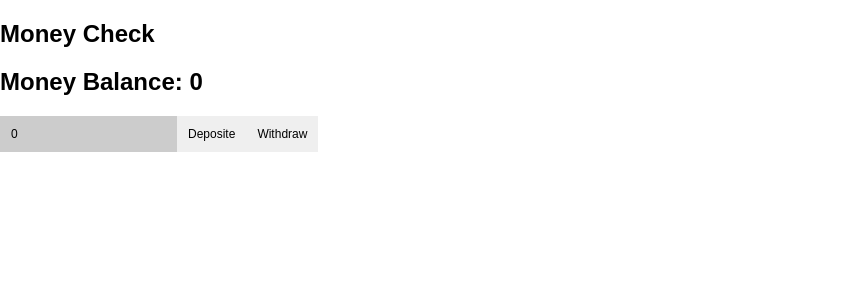
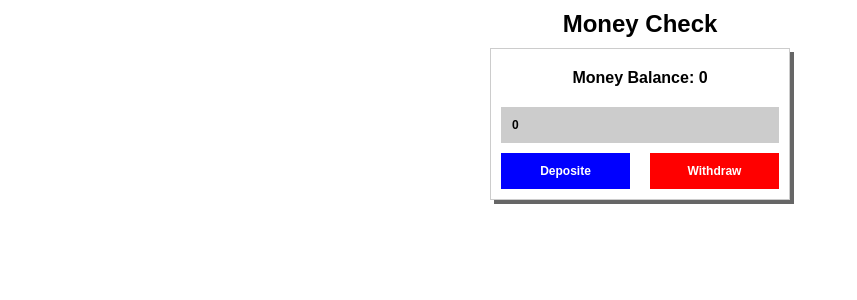
Before and after one commit to maysam-82/bitcoin-wallet-check, a React (Create React App) app: page / in a window 1280 px wide. Shown: the top 300 px of the page, without its empty margins (0-857 px from the left). Built offline with nearby package versions, Linux system fonts and the light colour scheme.

Commit message:
change style

```diff
--- a/src/Components/Wallet/Wallet.js
+++ b/src/Components/Wallet/Wallet.js
@@ -1,6 +1,7 @@
 import React, { Component } from 'react';
 import { connect } from 'react-redux';
 import { setDeposite, setWithdraw } from '../../actions/balance/balance';
+import './wallet.scss';
 
 export class Wallet extends Component {
 	constructor(props) {
@@ -18,27 +19,33 @@ export class Wallet extends Component {
 		const { balance, withdraw, deposite } = this.props;
 		const { moneyAmount } = this.state;
 		return (
-			<div>
+			<div className="wallet-container">
 				<h2 className="balance">Money Balance: {balance}</h2>
+				<div className="input-container">
 					<input className="input-money" onChange={this.onMoneyChanged} value={moneyAmount} />
+				</div>
+				<div className="button-container">
 					<button className="btn-deposite" onClick={() => deposite(moneyAmount)}>
 						Deposite
 					</button>
+				</div>
+				<div className="button-container">
 					<button className="btn-withdraw" onClick={() => withdraw(moneyAmount)}>
 						Withdraw
 					</button>
+				</div>
 			</div>
 		);
 	}
 }
 
-const mapStateToProps = state => {
+const mapStateToProps = (state) => {
 	return { balance: state.balance.balanceValue };
 };
-const mapDispatchToProps = dispatch => {
+const mapDispatchToProps = (dispatch) => {
 	return {
-		deposite: deposite => dispatch(setDeposite(deposite)),
-		withdraw: withdrawal => dispatch(setWithdraw(withdrawal)),
+		deposite: (deposite) => dispatch(setDeposite(deposite)),
+		withdraw: (withdrawal) => dispatch(setWithdraw(withdrawal)),
 	};
 };
 
--- /dev/null
+++ b/src/Components/Wallet/wallet.scss
@@ -0,0 +1,41 @@
+.wallet-container {
+	max-width: 18.75rem;
+	width: 100%;
+	margin: 0.625rem auto;
+	padding: 0.625rem;
+	border: 0.0625rem solid #ccc;
+	display: flex;
+	flex-wrap: wrap;
+	box-shadow: 0.25rem 0.25rem rgba($color: #000000, $alpha: 0.6);
+	.balance {
+		width: 100%;
+		text-align: center;
+		font-size: 1rem;
+	}
+	.input-container {
+		width: 100%;
+		margin: 0.625rem auto;
+		.input-money {
+			width: 100%;
+			font-weight: bold;
+		}
+	}
+	.button-container {
+		width: calc(50% - 0.625rem);
+		margin-right: 1.25rem;
+		button {
+			background-color: blue !important;
+		}
+		&:last-child {
+			margin-right: 0;
+			button {
+				background-color: red !important;
+			}
+		}
+		button {
+			width: 100%;
+			color: #fff;
+			font-weight: bold;
+		}
+	}
+}
--- a/src/index.scss
+++ b/src/index.scss
@@ -2,11 +2,19 @@ html {
 	font-size: 16px;
 	font-family: Arial, Helvetica, sans-serif;
 }
-
+* {
+	box-sizing: border-box;
+}
 body {
-	box-sizing: border-box;
 	padding: 0;
 	margin: 0;
+}
+
+h2 {
+	width: 100%;
+	text-align: center;
+	font-size: 1.5rem;
+	margin: 0.625rem auto;
 }
 
 button {
```
Also changed, not shown: 1 other file (tests, documents, lock files or other folders). Lines whose indentation alone changed are shown as unchanged.
